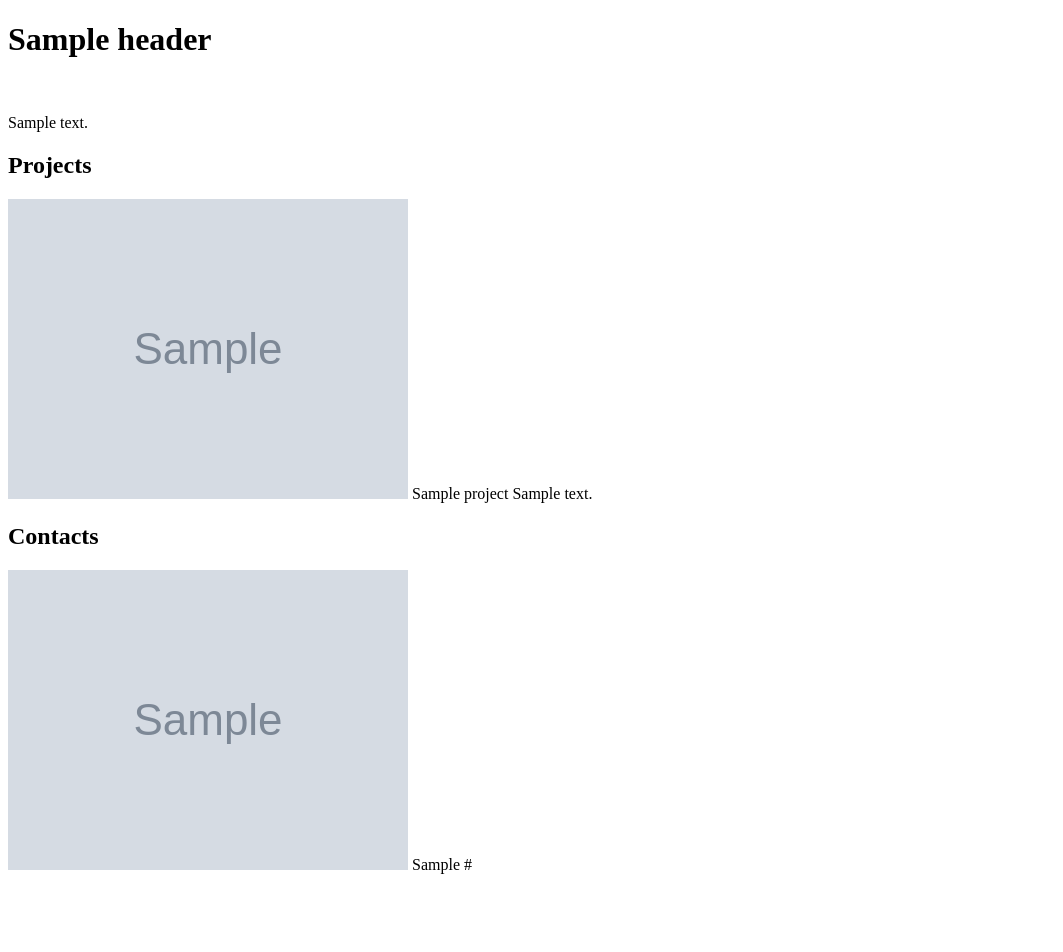
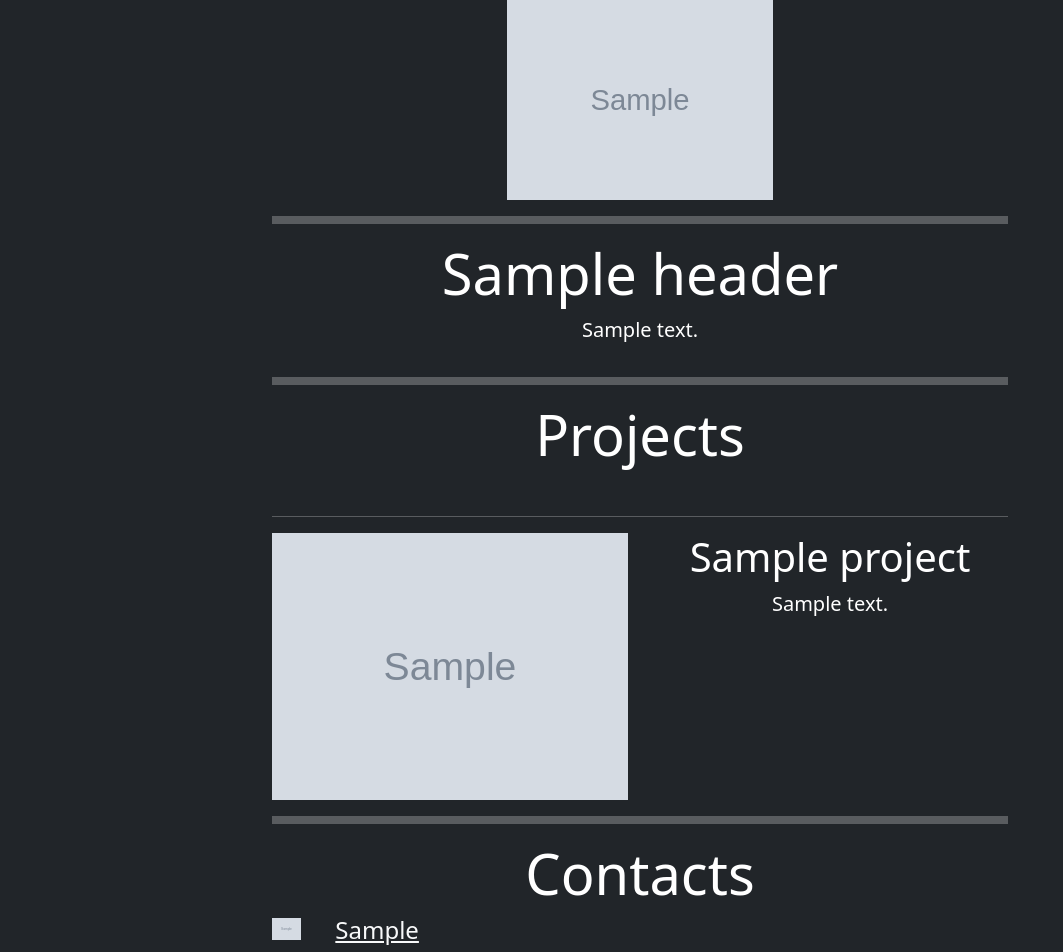
Before and after one commit to NikOneZ1/createfolio, a Django app: template main/templates/main/portfolio.html in a window 1280 px wide. Shown: the whole page, without its empty margins (0-1063 px from the left). Before the commit the page ends 874 px from the top, so only its background shows below. Run offline with Django 3.2, Linux system fonts and the light colour scheme; the template is opened without the code that fills it: most values are stand-ins (such as "Sample title", 1, 10 or a date in 2020); grey boxes marked "Sample" are stand-in pictures.

Commit message:
Portfolio page made

```diff
--- a/main/templates/main/portfolio.html
+++ b/main/templates/main/portfolio.html
@@ -3,25 +3,108 @@
 <head>
     <meta charset="UTF-8">
     <title>Portfolio</title>
+    <link href="https://cdn.jsdelivr.net/npm/bootstrap@5.1.2/dist/css/bootstrap.min.css" rel="stylesheet" integrity="sha384-uWxY/CJNBR+1zjPWmfnSnVxwRheevXITnMqoEIeG1LJrdI0GlVs/9cVSyPYXdcSF" crossorigin="anonymous">
+    <style>
+        hr.solid {
+            border-top: 8px solid #FFFFFF;
+        }
+
+        body::-webkit-scrollbar {
+            display: none;
+        }
+
+        body {
+            -ms-overflow-style: none;
+            scrollbar-width: none;
+        }
+
+        .link-unstyled, .link-unstyled:link, .link-unstyled:hover {
+            color: inherit;
+            text-decoration: inherit;
+        }
+    </style>
 </head>
-<body>
-    <h1>{{ portfolio.header }}</h1>
-    <br>
-    <p>{{ portfolio.about_me }}</p>
-
-    <h2>Projects</h2>
+<body class="bg-dark text-white">
+<div class="container">
+    <!-- Image block -->
+    <div class="row">
+        <div class="mx-auto d-block col-xs-10 col-sm-10 col-md-10 col-lg-8">
+            <img style="max-height: 200px;" class="mx-auto d-block" src="{{ portfolio.image.url }}">
+        </div>
+    </div>
+    <!-- Horizontal divider block -->
+    <div class="row">
+        <div class="mx-auto d-block col-xs-10 col-sm-10 col-md-10 col-lg-8">
+            <hr class="solid"/>
+        </div>
+    </div>
+    <!-- Header block -->
+    <div class="row">
+        <div class="mx-auto d-block col-xs-10 col-sm-10 col-md-10 col-lg-8">
+            <h1 class="display-4 text-center">{{ portfolio.header }}</h1>
+        </div>
+    </div>
+    <!-- About me block -->
+    <div class="row">
+        <div class="mx-auto d-block col-xs-10 col-sm-10 col-md-10 col-lg-8">
+            <p class="text-center lead">{{ portfolio.about_me }}</p>
+        </div>
+    </div>
+    <!-- Horizontal divider block -->
+    <div class="row">
+        <div class="mx-auto d-block col-xs-10 col-sm-10 col-md-10 col-lg-8">
+            <hr class="solid"/>
+        </div>
+    </div>
+    <!-- Projects block -->
+    <div class="row">
+        <div class="mx-auto d-block col col-xs-10 col-sm-10 col-md-10 col-lg-8">
+            <h1 class="display-4 text-center">Projects</h1>
+        </div>
+    </div>
+    <br/>
     {% for project in projects %}
-        <img src="{{project.image.url}}">
-        {{ project.name}}
-        {{ project.description }}
+        <div class="row">
+            <div class="mx-auto d-block col-xs-10 col-sm-10 col-md-10 col-lg-8">
+                <hr/>
+                <div class="row">
+                    <div class="col-xs-12 col-sm-12 col-md-12 col-lg-6">
+                        <a class="link-light link-unstyled" href="{{ project.project_link }}"><img style="max-width: 100%;" src="{{ project.image.url }}"></a>
+                    </div>
+                    <div class="col-xs-12 col-sm-12 col-md-12 col-lg-6">
+                        <a class="link-light link-unstyled" href="{{ project.project_link }}"><h1 class="display-6 text-center">{{project.name}}</h1></a>
+                        <p class="lead text-center">{{ project.description }}</p>
+                    </div>
+                </div>
+            </div>
+        </div>
     {% endfor %}
-
-    <h2>Contacts</h2>
+     <!-- Horizontal divider block -->
+    <div class="row">
+        <div class="mx-auto d-block col-xs-10 col-sm-10 col-md-10 col-lg-8">
+            <hr class="solid"/>
+        </div>
+    </div>
+    <!-- Contacts block -->
+    <div class="row">
+        <div class="mx-auto d-block col-xs-10 col-sm-10 col-md-10 col-lg-8">
+            <h1 class="display-4 text-center">Contacts</h1>
+        </div>
+    </div>
     {% for contact in contacts %}
-        <img src="{{contact.logo.url}}">
-        {{ contact.social_network}}
-        {{ contact.link }}
+        <div class="row">
+            <div class="mx-auto d-block col-xs-10 col-sm-10 col-md-10 col-lg-8">
+                <div class="row">
+                    <div class="col-1">
+                        <img style="max-width: 75%;" src="{{ contact.logo.url }}">
+                    </div>
+                    <div class="col-3">
+                        <a class="link-light" href="{{ contact.link }}"><p class="h4">{{ contact.social_network }}</p></a>
+                    </div>
+                </div>
+            </div>
+        </div>
     {% endfor %}
-
+</div>
 </body>
 </html>
```
